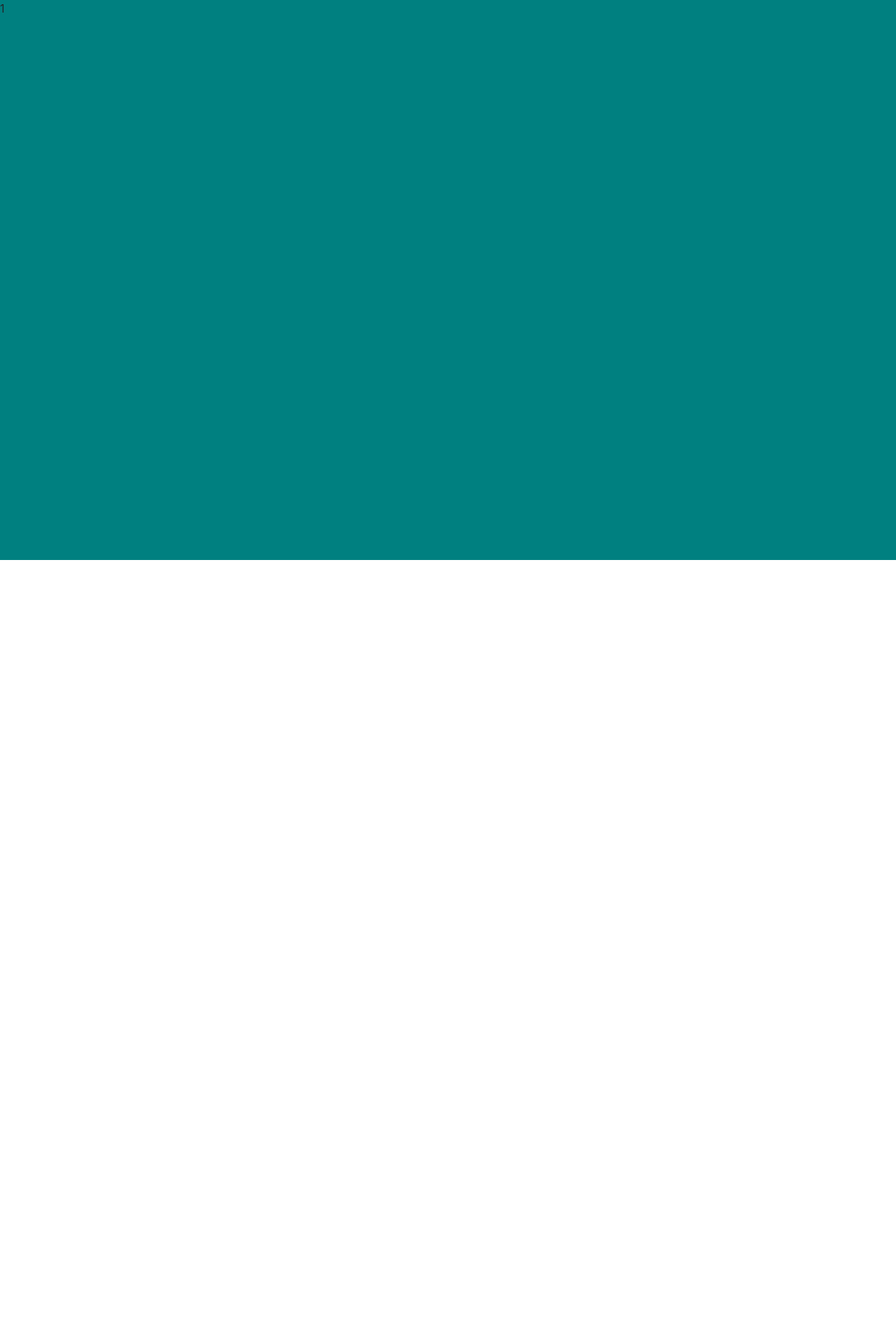
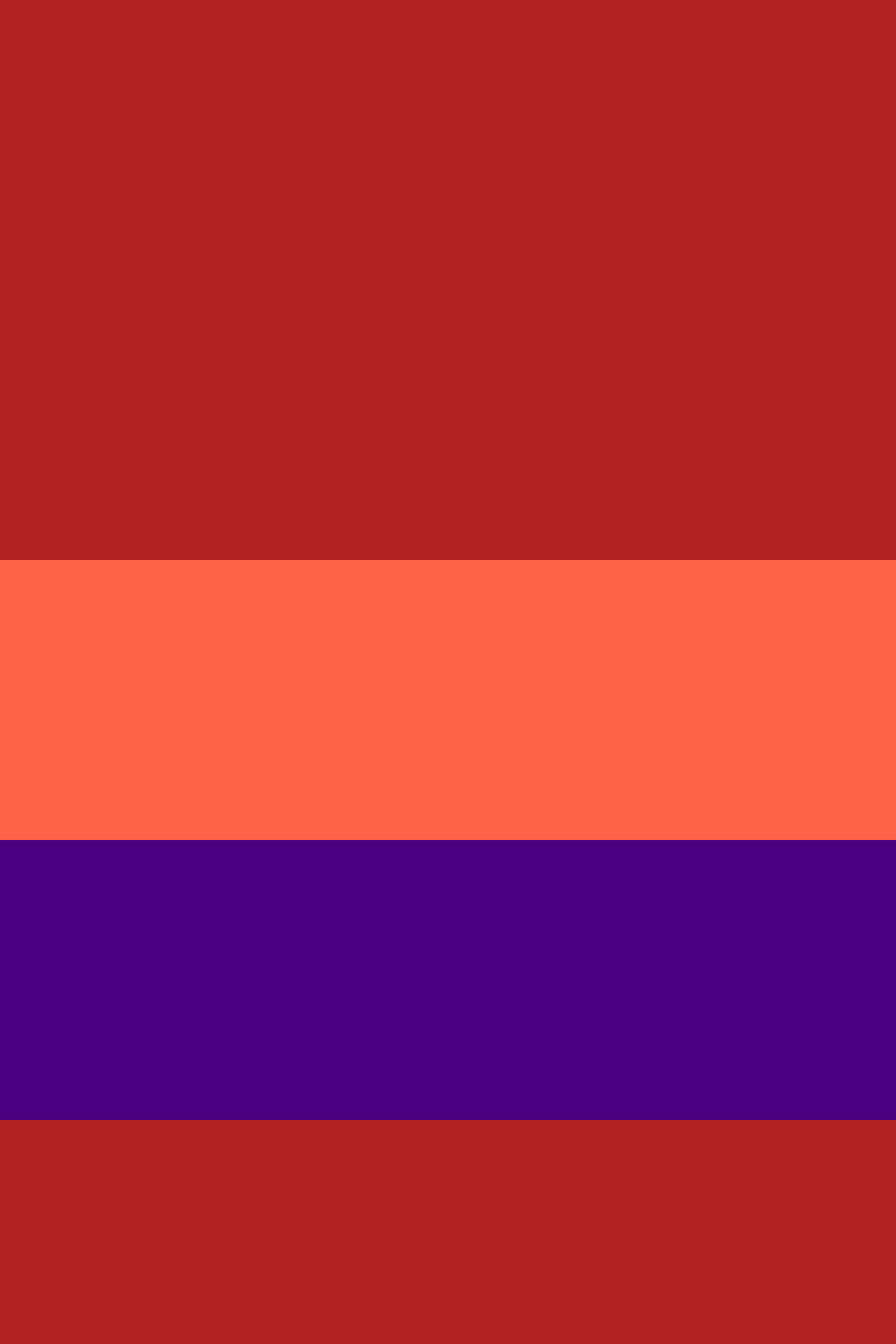
Before and after one commit to Flaskfullofcoffee/react_grid, a React (Create React App) app: page / in a window 1280 px wide. Shown: the top 1920 px of the page at 70% size. Before the commit the page ends 800 px from the top, so only its background shows below. Built offline with nearby package versions, Linux system fonts and the light colour scheme.

Commit message:
set framework for game section

```diff
--- a/package.json
+++ b/package.json
@@ -4,6 +4,7 @@
   "private": true,
   "dependencies": {
     "bootstrap": "^4.3.1",
+    "classnames": "^2.2.6",
     "react": "^16.8.6",
     "react-bootstrap": "^1.0.0-beta.6",
     "react-dom": "^16.8.6",
@@ -28,6 +29,7 @@
     "chai": "^4.2.0",
     "concurrently": "^4.1.0",
     "mocha": "^6.1.4",
-    "node-sass": "^4.12.0"
+    "node-sass": "^4.12.0",
+    "react-transition-group": "^4.1.0"
   }
 }
--- a/public/index.html
+++ b/public/index.html
@@ -3,10 +3,7 @@
   <head>
     <meta charset="utf-8" />
     <link rel="shortcut icon" href="%PUBLIC_URL%/favicon.ico" />
-    <!-- Bootstrap CDN -->
-    <link rel="stylesheet" href="https://stackpath.bootstrapcdn.com/bootstrap/4.1.0/css/bootstrap.min.css"
-    integrity="sha384-9gVQ4dYFwwWSjIDZnLEWnxCjeSWFphJiwGPXr1jddIhOegiu1FwO5qRGvFXOdJZ4"
-    crossorigin="anonymous">
+
     <meta
       name="viewport"
       content="width=device-width, initial-scale=1, shrink-to-fit=no"
@@ -41,17 +38,5 @@
       To begin the development, run `npm start` or `yarn start`.
       To create a production bundle, use `npm run build` or `yarn build`.
     -->
-    <!-- Bootstrap -->
-  <script src="https://code.jquery.com/jquery-3.3.1.slim.min.js"
-  integrity="sha384-q8i/X+965DzO0rT7abK41JStQIAqVgRVzpbzo5smXKp4YfRvH+8abtTE1Pi6jizo"
-  crossorigin="anonymous"></script>
-
-  <script src="https://cdnjs.cloudflare.com/ajax/libs/popper.js/1.14.0/umd/popper.min.js"
-  integrity="sha384-cs/chFZiN24E4KMATLdqdvsezGxaGsi4hLGOzlXwp5UZB1LY//20VyM2taTB4QvJ"
-  crossorigin="anonymous"></script>
-
-  <script src="https://stackpath.bootstrapcdn.com/bootstrap/4.1.0/js/bootstrap.min.js"
-  integrity="sha384-uefMccjFJAIv6A+rW+L4AHf99KvxDjWSu1z9VI8SKNVmz4sk7buKt/6v9KI65qnm"
-  crossorigin="anonymous"></script>
   </body>
 </html>
--- a/src/App.scss
+++ b/src/App.scss
@@ -1,10 +1,16 @@
 /* Global Styles */
-
+body, * {
+  margin: 0;
+  padding: 0;
+}
+li {
+  list-style-type: none;
+}
 section {
-  // height: 100vh;
+  height: 100vh;
 }
 
-/* Carousel Styles */
+/* Carousel Section Styles */
 
 .carousel {
   height: 100vh;
@@ -20,19 +26,62 @@ section {
       width: 100%;
       opacity: 0;
       z-index: 1;
-      transition: opacity 1s;
     }
     .img1, .img3 {
       height: 100%;
-      background: tomato;
+      opacity: 1;
+      background-color: indigo;
+      transition: opacity 4s;
     }
     .img2 {
       height: 100%;
-      background: firebrick;
-    }
-    .shown {
       opacity: 1;
-      z-index: 2;
+      background-color: firebrick;
+      transition: opacity 4s;
     }
   }
 }
+
+/* Game Section Styles */
+
+.games {
+  background: slategrey;
+  .list-row {
+    height: 50%;
+  }
+  .list-row-top {
+    background: tomato;
+  }
+  .list-row-bottom {
+    background: indigo;
+  }
+}
+
+.game-list {
+  display: flex;
+  flex-direction: row;
+  .game {
+    height: 50vh;
+    width: 25vw;
+  }
+}
+
+/* Rates Section Styles */
+
+.rates {
+  background: firebrick;
+}
+
+/* Contact Section Styles */
+
+.contact {
+  background: slategrey;
+}
+
+/* Location Section Styles */
+
+.location {
+  background: firebrick;
+}
+
+/* Media-queries Section */
--- a/src/Carousel.js
+++ b/src/Carousel.js
@@ -1,11 +1,12 @@
 import React, { Component } from 'react'
+import {CSSTransition} from 'react-transition-group'
 import './App.scss'
 
 class Carousel extends Component {
   constructor(props) {
     super(props)
     this.state = {
-      count: 0
+      count: 1
     }
     this.timer = this.timer.bind(this)
   }
@@ -18,8 +19,10 @@ class Carousel extends Component {
   }
 
   timer() {
-    this.state.count >= 2 ? this.setState({ count: 0 }) : this.setState({ count: this.state.count +1 })
+    this.state.count >= 3 ? this.setState({ count: 1 }) : this.setState({ count: this.state.count +1 })
   }
+
+
 
 
     render() {
@@ -27,7 +30,7 @@ class Carousel extends Component {
       return (
             <section className='carousel'>
               <div className='slider'>
-                {this.state.count}
+                <div className={`slide img${this.state.count}`}></div>
               </div>
               <div className='dots-wrapper'></div>
             </section>
--- a/src/Contact.js
+++ b/src/Contact.js
@@ -5,7 +5,7 @@ class Contact extends Component {
 
     render() {
       return (
-          <section>
+          <section className='contact'>
 
           </section>
         )
--- a/src/Games.js
+++ b/src/Games.js
@@ -1,15 +1,32 @@
 import React, { Component } from 'react'
+import cx from 'classnames'
+import {CSSTransition} from 'react-transition-group'
 import './App.scss'
 
 class Games extends Component {
 
-    render() {
-      return (
-          <section>
-
-          </section>
-        )
-    }
+render() {
+  return (
+    <section className='games'>
+      <div className='list-row list-row-top'>
+        <ul className='game-list'>
+          <li className='game search-link'></li>
+          <li className='game'></li>
+          <li className='game'></li>
+          <li className='game'></li>
+        </ul>
+      </div>
+      <div className='list-row list-row-bottom'>
+        <ul className='game-list'>
+          <li className='game'></li>
+          <li className='game'></li>
+          <li className='game'></li>
+          <li className='game'></li>
+        </ul>
+      </div>
+    </section>
+  )
+}
 }
 
 export default Games
--- a/src/Location.js
+++ b/src/Location.js
@@ -5,7 +5,7 @@ class Location extends Component {
 
     render() {
       return (
-          <section>
+          <section className='location'>
 
           </section>
         )
--- a/src/Rates.js
+++ b/src/Rates.js
@@ -5,7 +5,7 @@ class Rates extends Component {
 
     render() {
       return (
-          <section>
+          <section className='rates'>
 
           </section>
         )
```
Also changed, not shown: 1 other file (tests, documents, lock files or other folders).
